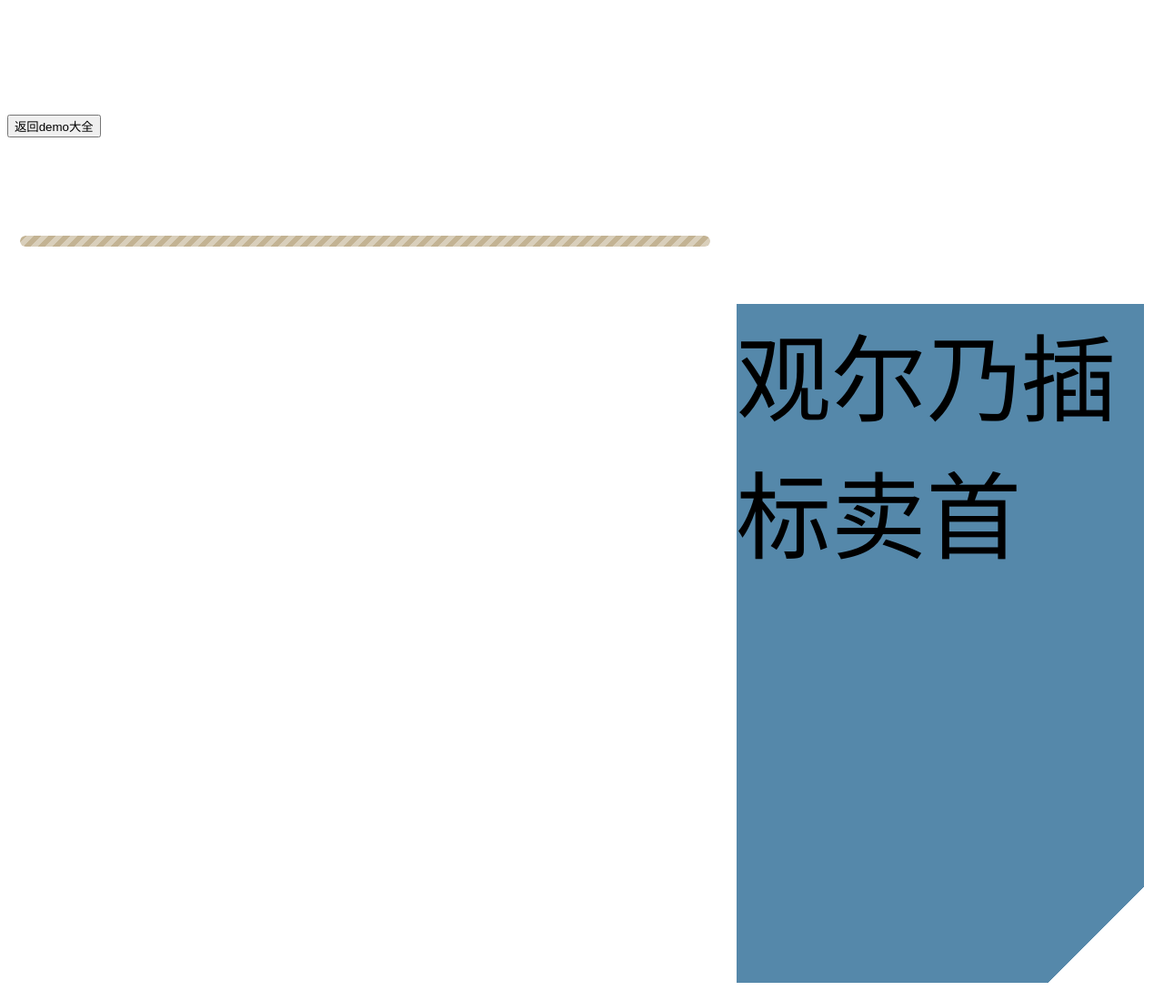
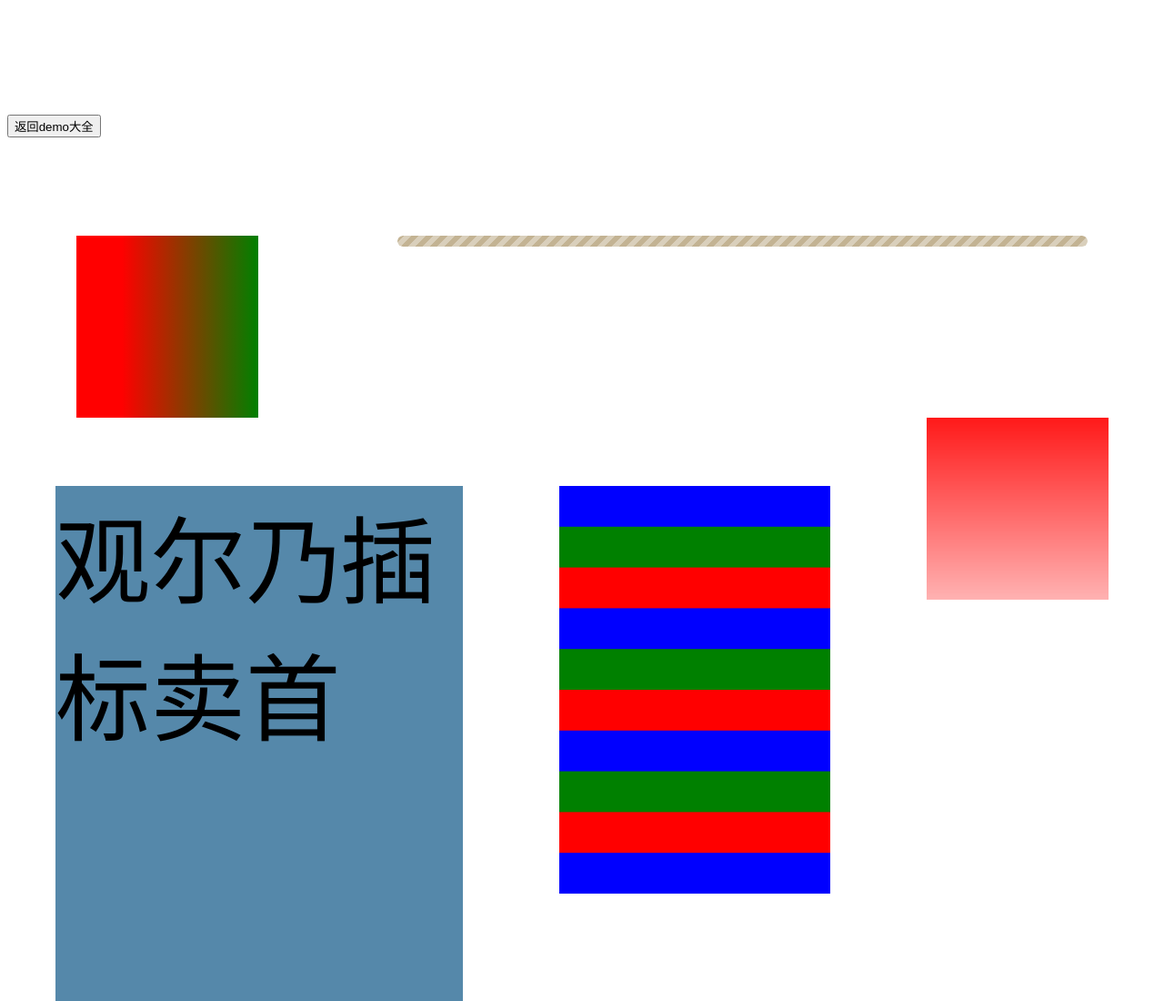
Before and after one commit to 624701247/h5demo, a website: page 条纹滚动进度条.html in a window 1280 px wide. Shown: the top 1100 px of the page at 91% size. Drawn offline with Linux system fonts and the light colour scheme.

Commit message:
透明度遮罩 mask

```diff
--- a/条纹滚动进度条.html
+++ b/条纹滚动进度条.html
@@ -76,6 +76,27 @@
         background-size: 100% 0.9rem;
     }
 
+
+    .box {
+        width:200px;
+        height: 200px;
+
+
+        background: linear-gradient(red, green);
+
+        background: linear-gradient(to left, red, green);
+
+        background: linear-gradient(to right, red 50px, green);
+    }
+
+    /**/
+    .wear {
+        width:200px;
+        height:200px;
+        background: red;
+
+        -webkit-mask: -webkit-linear-gradient(top, rgba(255,255,255,0.9), rgba(255,255,255,0.3));
+    }
 </style>
 
 
@@ -84,6 +105,10 @@
     <button onclick="window.history.back(-1)">返回demo大全</button>
 
     <main>
+        <!-- 普通渐变 -->
+        <div class="box"></div>
+
+
         <!-- 条纹进度条 -->
         <div class="progress-outer">
             <div class="progress-enter">
@@ -94,7 +119,12 @@
         <!-- 切角 -->
         <div class="cornet-cut">观尔乃插标卖首</div>
 
+        <!-- 三色纸 -->
         <div class="bag"></div>
+
+
+        <!-- 透明度渐变遮罩 -->
+        <div class="wear"></div>
     </main>
 
 
```
Also changed, not shown: index.html (+1 -1 lines).
